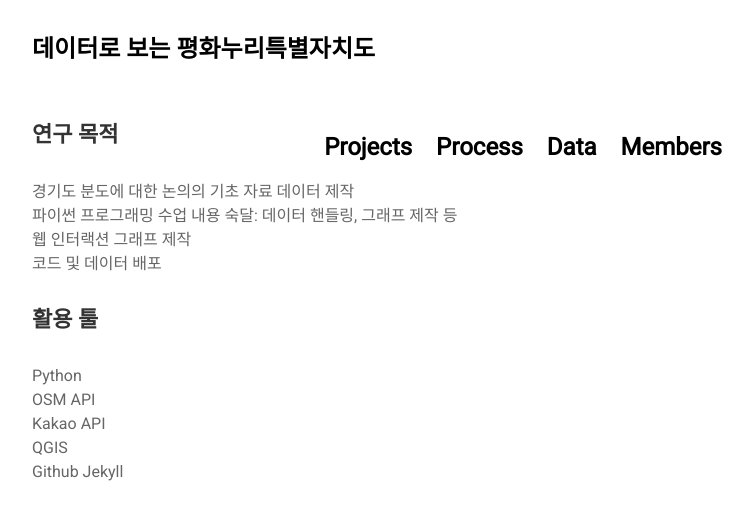
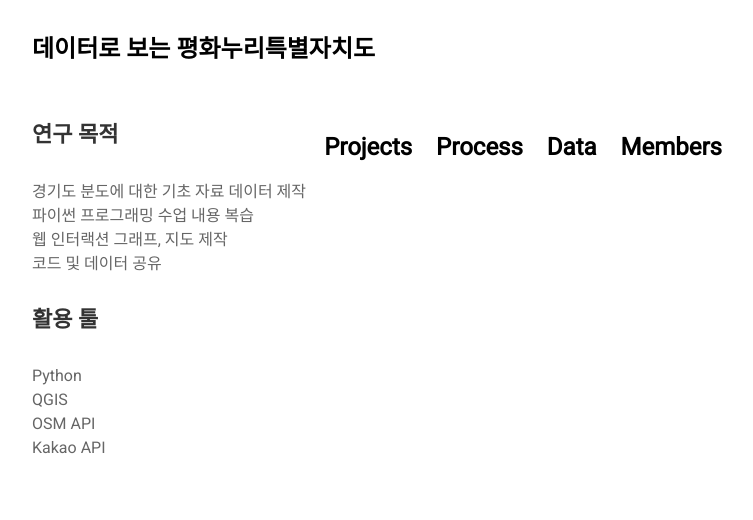
Before and after one commit to jinuew/SICM2002-6, a Jekyll site: the page built from pages/process.md, in a window 1280 px wide. Shown: the top 520 px of the page, without its empty margins (263-1016 px from the left). Built offline with Jekyll 4.4.1, drawn with Linux system fonts in a browser that asks for light colours; nearby versions of some CDN libraries.

Commit message:
Update process.md

```diff
--- a/pages/process.md
+++ b/pages/process.md
@@ -4,14 +4,13 @@ title: Process
 permalink: /blog
 ---
 #### 연구 목적
-경기도 분도에 대한 논의의 기초 자료 데이터 제작<br>
-파이썬 프로그래밍 수업 내용 숙달: 데이터 핸들링, 그래프 제작 등<br>
-웹 인터랙션 그래프 제작<br>
-코드 및 데이터 배포<br>
+경기도 분도에 대한 기초 자료 데이터 제작<br>
+파이썬 프로그래밍 수업 내용 복습<br>
+웹 인터랙션 그래프, 지도 제작<br>
+코드 및 데이터 공유<br>
 
 #### 활용 툴
 Python<br>
+QGIS<br>
 OSM API<br>
 Kakao API<br>
-QGIS<br>
-Github Jekyll<br>
```
